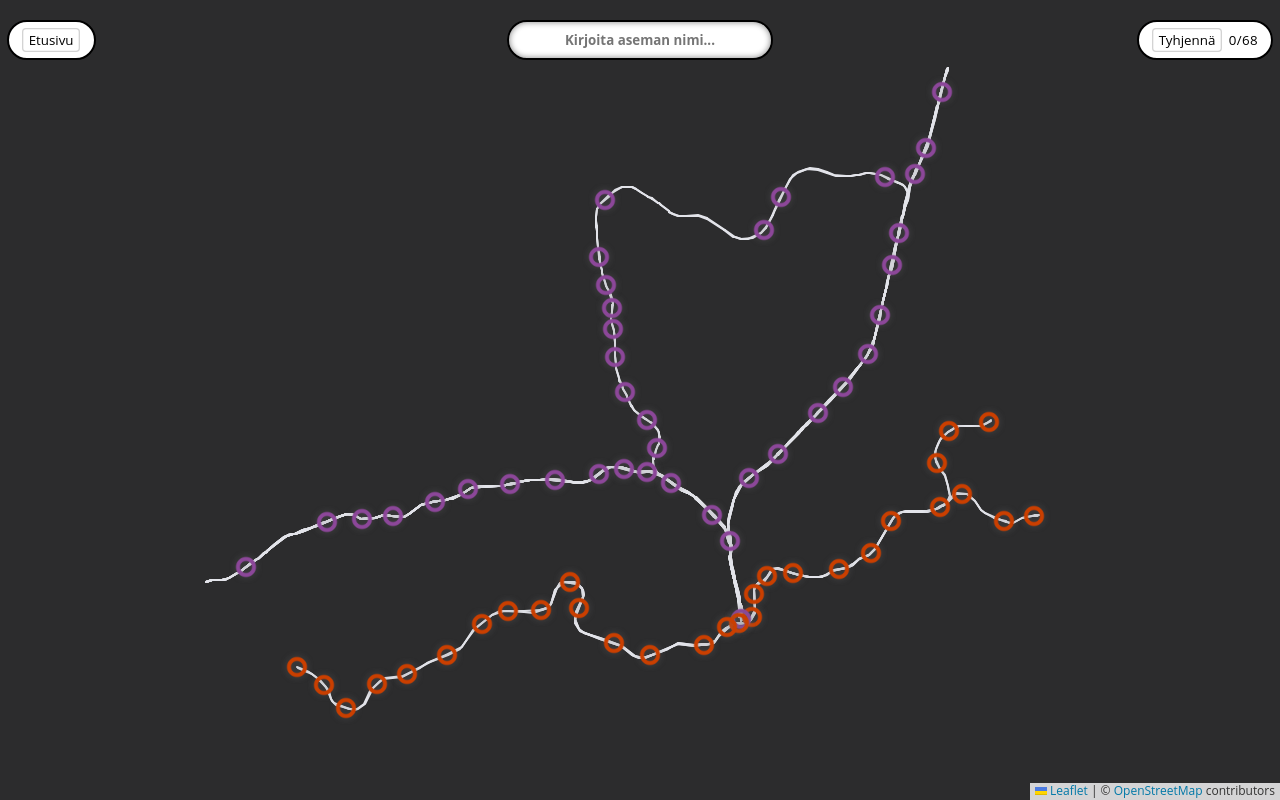
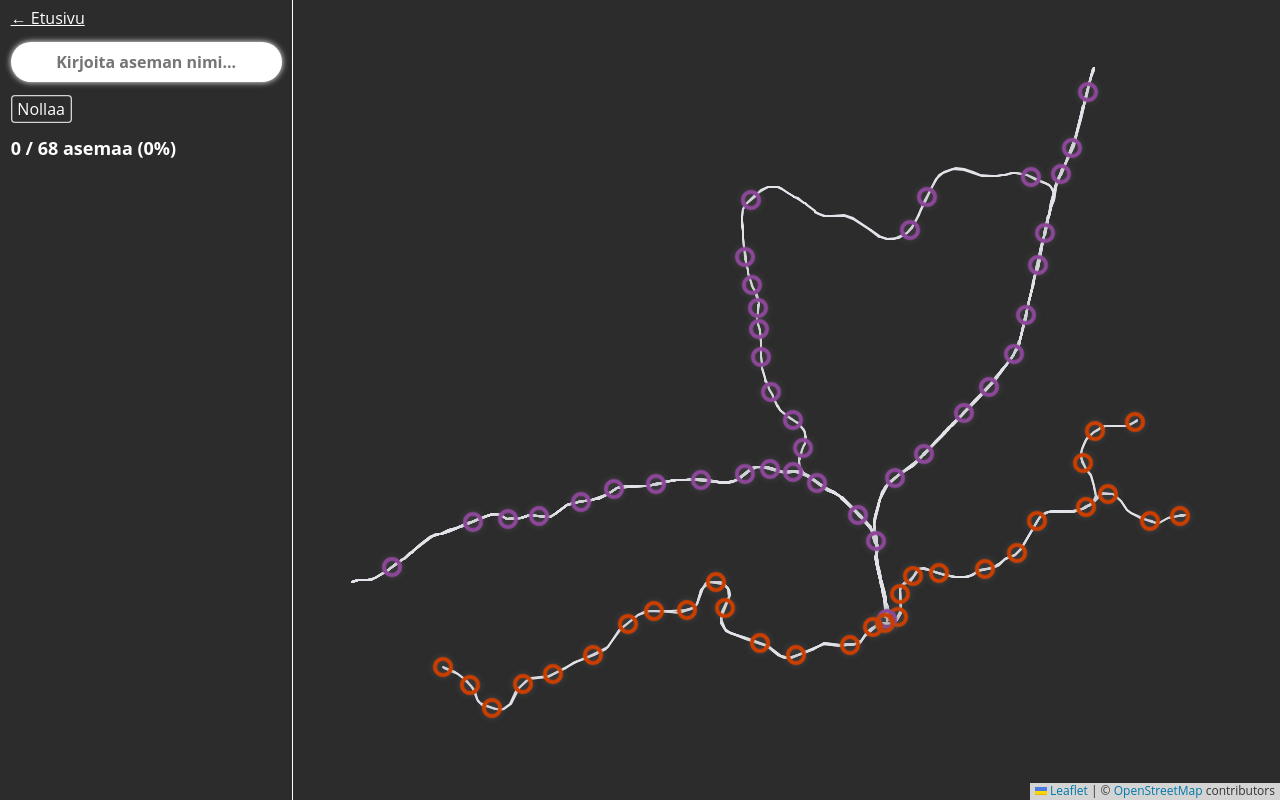
Before and after one commit to PyryL/helsinki-stations, a React (Vite) app: page /junat in a window 1280 px wide. Built offline with nearby package versions, Linux system fonts and the light colour scheme.

Commit message:
change from map overlay to sidebar

```diff
--- a/src/Game.jsx
+++ b/src/Game.jsx
@@ -1,6 +1,6 @@
 import { useEffect, useState } from 'react'
 import Map from './Map'
-import MapOverlay from './MapOverlay'
+import Sidebar from './Sidebar'
 const dataFiles = import.meta.glob('./data/*.js')
 
 const Game = ({ gameMode }) => {
@@ -33,9 +33,12 @@ const Game = ({ gameMode }) => {
   }
 
   return (
-    <div className='map-wrapper'>
-      <Map lines={lines} stations={stations} gameMode={gameMode} />
-      <MapOverlay stations={stations} gameMode={gameMode} />
+    <div className='game-container'>
+      <Sidebar stations={stations} gameMode={gameMode} />
+
+      <div className='map-wrapper'>
+        <Map lines={lines} stations={stations} gameMode={gameMode} />
+      </div>
     </div>
   )
 }
--- a/src/MapOverlay.jsx
+++ b/src/Sidebar.jsx
@@ -1,6 +1,6 @@
 import { useEffect, useState } from 'react'
 import { useRevealedStations } from './revealedStations'
-import { useNavigate } from 'react-router-dom'
+import { useNavigate, Link } from 'react-router-dom'
 import compareStationNames from './compareStationNames'
 
 const correctSound = new Audio('correct.mp3')
@@ -33,11 +33,13 @@ const MapOverlay = ({ stations, gameMode }) => {
     document.querySelector('.guess-input').focus()
   }, [])
 
+  const scorePercent = revealedStations(gameMode).length / stations.length
+  const scoreStation = gameMode === 'train' ? 'asemaa' : 'pysäkkiä'
+  const scoreLabel = `${revealedStations(gameMode).length} / ${stations.length} ${scoreStation} (${(100*scorePercent).toFixed(0)}%)`
+
   return (
-    <div className='map-overlay'>
-      <div className='map-overlay-pane' style={{ marginLeft: 0, marginRight: 'auto' }}>
-        <button onClick={() => navigate('/')}>Etusivu</button>
-      </div>
+    <div className='game-sidebar'>
+      <Link to='/' className='frontpage-link'>&larr; Etusivu</Link>
       <input
         className='guess-input'
         type='text' autoCapitalize='off' autoCorrect='off' autoComplete='off' maxLength={30}
@@ -45,10 +47,16 @@ const MapOverlay = ({ stations, gameMode }) => {
         onKeyUp={keyPressed}
         placeholder='Kirjoita aseman nimi...'
       />
-      <div className='map-overlay-pane'>
-        <button onClick={() => resetRevealedStations(gameMode)}>Tyhjennä</button>
-        <span className='score-label'>{revealedStations(gameMode).length}/{stations.length}</span>
+      <div className='score-button-container'>
+        <button onClick={() => resetRevealedStations(gameMode)} className='score-button'>Nollaa</button>
+        {/* <button onClick={() => { }} className='score-button'>Näytä kaikki</button> */}
       </div>
+      <span className='score-label'>{scoreLabel}</span>
+      <ul className='station-list'>
+        {revealedStations(gameMode).map(stationName =>
+          <li key={stationName}>{stationName}</li>
+        )}
+      </ul>
     </div>
   )
 }
--- a/src/index.css
+++ b/src/index.css
@@ -5,11 +5,12 @@ body {
 
 body {
   height: 100vh;
+  font-size: 12pt;
 }
 
 @font-face {
-    font-family: OpenSans;
-    src: url("/src/assets/OpenSans.ttf");
+  font-family: OpenSans;
+  src: url("/src/assets/OpenSans.ttf");
 }
 
 * {
@@ -41,75 +42,70 @@ body {
   padding-left: 5pt;
 }
 
+.game-container {
+  width: 100%;
+  height: 100vh;
+  display: grid;
+  grid-template-columns: 220pt 1fr;
+}
+
+.game-sidebar {
+  display: flex;
+  flex-direction: column;
+  align-items: start;
+  justify-content: start;
+  row-gap: 10pt;
+  height: 100%;
+  box-sizing: border-box;
+  padding: 5pt 2pt 10pt 8pt;
+  border-right: 1pt solid white;
+  background-color: #2c2c2d;
+  color: white;
+  overflow-y: auto;
+}
+
 .map-wrapper {
   width: 100%;
   height: 100vh;
-  position: relative;
 }
 
-.map-overlay {
-  position: absolute;
-  top: 0;
-  left: 0;
-  width: 100%;
-  height: 100%;
-  z-index: 1001;
-  pointer-events: none;
-
-  display: grid;
-  grid-template-columns: 1fr max-content 1fr;
-  padding: 5pt;
-  box-sizing: border-box;
-}
-
-.map-overlay * {
-  pointer-events: all;
+.frontpage-link {
+  display: block;
+  color: white;
 }
 
 .guess-input {
-  width: 200pt;
+  width: calc(100% - 6pt);
   height: 30pt;
-  margin-top: 10pt;
-  padding: 5pt 15pt;
   box-sizing: border-box;
+  margin-right: 6pt;
   text-align: center;
   font-weight: bold;
-  font-size: 10pt;
-  border: 1.5pt solid black;
+  font-size: 1em;
+  border: none;
   border-radius: 15pt;
   transition: background-color .1s;
 }
 
 .guess-input:focus {
   outline: none;
-  box-shadow: 0 0 5pt inset gray;
+  box-shadow: 0 0 5pt white;
 }
 
 .guess-input.incorrect {
   background-color: #f47c7e;
 }
 
-.map-overlay-pane {
-  width: fit-content;
-  height: 30pt;
-  padding: 5pt 10pt;
-  margin-left: auto;
-  margin-top: 10pt;
-  box-sizing: border-box;
-
+.score-button-container {
   display: flex;
   flex-direction: row;
-  align-items: center;
-  justify-content: space-evenly;
-  column-gap: 5pt;
-
-  background-color: white;
-  border-radius: 15pt;
-  border: 1.5pt solid black;
-  font-size: 10pt;
+  justify-content: start;
+  align-items: start;
+  flex-wrap: wrap;
+  gap: 5pt;
 }
 
-.map-overlay-pane button {
+.score-button {
   background: none;
   border: none;
   box-shadow: 0 0 0 1pt inset lightgray;
@@ -118,14 +114,26 @@ body {
   transition: background-color .1s;
   cursor: pointer;
   font-size: inherit;
+  color: inherit;
 }
 
-.map-overlay-pane button:hover {
-  background-color: lightgray;
+.score-button:hover {
+  background-color: #747474;
 }
 
 .score-label {
-  letter-spacing: 0.3pt;
+  display: block;
+  font-size: large;
+  font-weight: bold;
+}
+
+.station-list {
+  margin: 0 0 0 5pt;
+  padding: 0;
+  width: calc(100% - 5pt);
+  box-sizing: border-box;
+  list-style-position: inside;
+  overflow-y: auto;
 }
 
 .map-tooltip {
```
